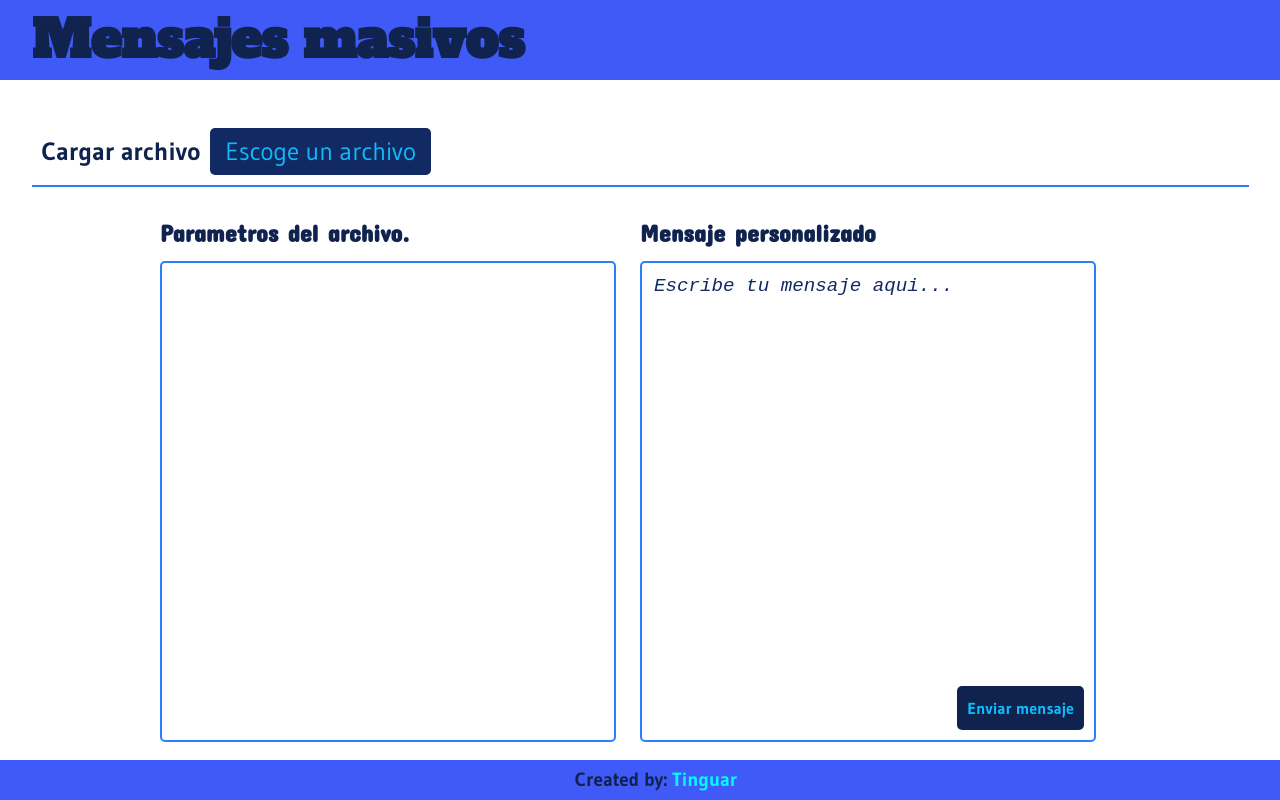
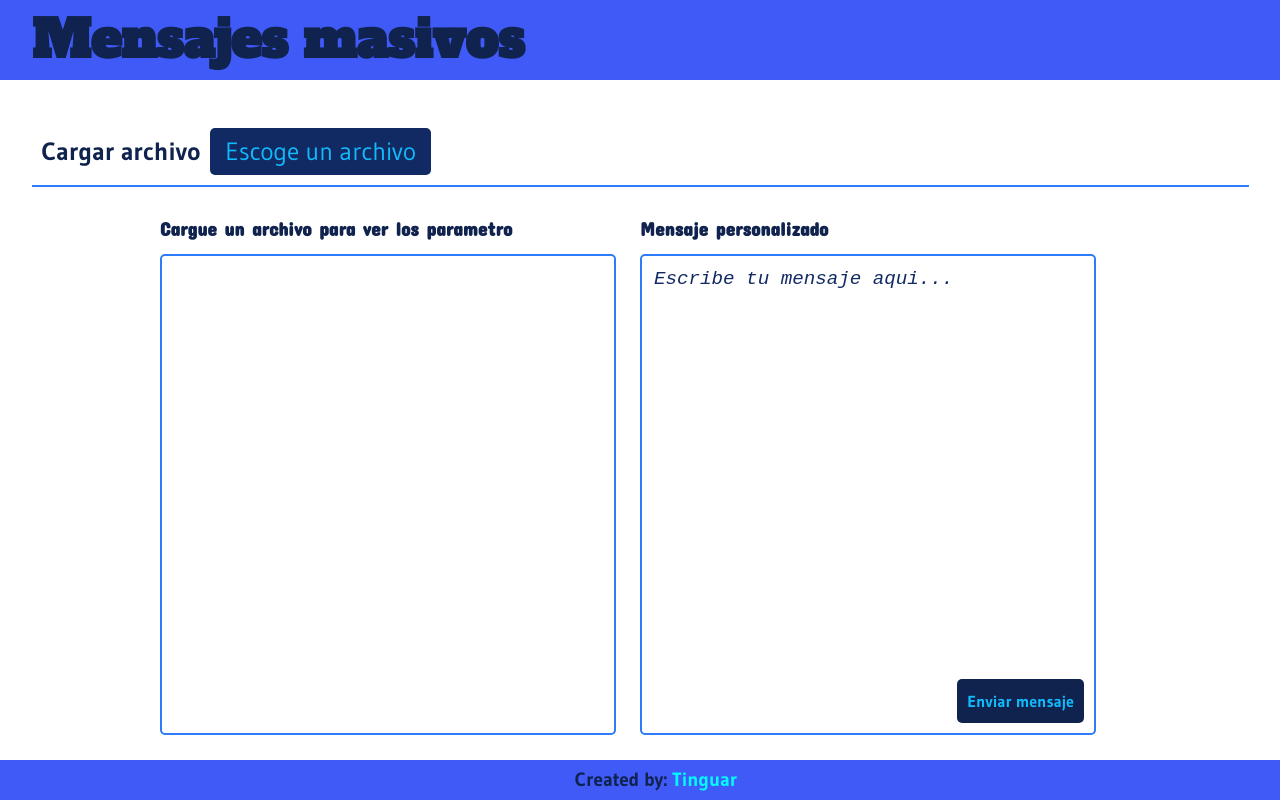
Before and after one commit to tinguar/mensajes-masivos-whatsapp, a React (Vite) app in the folder frontend/: page / in a window 1280 px wide. Built offline with nearby package versions, Linux system fonts and the light colour scheme.

Commit message:
select main param

```diff
--- /dev/null
+++ b/frontend/helpers/findParamByName.ts
@@ -0,0 +1 @@
+export default function findParamByName(params, name) {}
--- /dev/null
+++ b/frontend/hooks/useSendMainParam.tsx
@@ -0,0 +1,57 @@
+import axios from "axios";
+import { useState } from "react";
+import { useSelector } from "react-redux";
+
+const useSendMainParam = () => {
+  const [currentMainParam, setCurrentMainParam] = useState("");
+  const [error, setError] = useState(null);
+  const [isLoading, setIsLoading] = useState(false);
+  const { params } = useSelector((state: any) => state.globalState);
+
+  const postMainParam = async () => {
+    setIsLoading(true);
+    setError(null);
+
+    try {
+      const response = await axios.post(
+        "http://localhost:5000/numero-columna",
+        {
+          columna: currentMainParam,
+        }
+      );
+
+      if (response.status !== 200) {
+        throw new Error("Error uploading file.");
+      }
+      console.log(response.data);
+    } catch (error: any) {
+      setError(error);
+    } finally {
+      setIsLoading(false);
+    }
+  };
+
+  const verifyMainParam = () => {
+    for (const param of params) {
+      if (param.isMain === true) {
+        return true;
+      }
+    }
+    return false;
+  };
+
+  const chooseMainParam = (nameParam: string) => {
+    setCurrentMainParam(nameParam);
+    postMainParam();
+  };
+
+  return {
+    isLoading,
+    error,
+    // mainParam,
+    verifyMainParam,
+    chooseMainParam,
+  };
+};
+
+export default useSendMainParam;
--- a/frontend/redux/mainSlice.tsx
+++ b/frontend/redux/mainSlice.tsx
@@ -1,26 +1,38 @@
 import { createSlice } from "@reduxjs/toolkit";
+
+export interface IParam {
+  name: string;
+  isMain: boolean;
+}
+export interface IGobalState {
+  params: IParam[] | [];
+  message: string | "";
+}
 
 const mainSlice = createSlice({
   name: "gobalState",
   initialState: {
-    // currentFile: {
-    //   name: null || String,
-    //   size: null || Number,
-    //   type: null || String,
-    //   url: null || String,
-    // },
     params: [],
     message: "",
-  },
+  } as IGobalState,
   reducers: {
-    // setCurrentFile: (state, action) => {
-    //   state.currentFile = action.payload;
-    // },
     setParams: (state, action) => {
-      state.params = action.payload;
+      const arrayParams = action.payload as string[];
+      const currentParams = [] as IParam[];
+      arrayParams.map((param: string) => {
+        return currentParams.push({ name: param, isMain: false });
+      });
+      state.params = currentParams;
     },
     setMessage: (state, action) => {
       state.message = action.payload;
+    },
+    setMainParam: (state, action) => {
+      const currentParams = state.params as IParam[];
+      const indexParam = currentParams.findIndex(
+        (param) => param.name === action.payload
+      );
+      currentParams[indexParam].isMain = true;
     },
   },
 });
@@ -30,4 +42,5 @@ export const {
   // setCurrentFile,
   setParams,
   setMessage,
+  setMainParam,
 } = mainSlice.actions;
--- a/frontend/src/components/inputFile/index.tsx
+++ b/frontend/src/components/inputFile/index.tsx
@@ -31,7 +31,6 @@ export default function InputFile() {
 
   useEffect(() => {
     if (params.length > 0) {
-      console.log(params);
       dispatch(setParams(params));
     }
   }, [params]);
--- /dev/null
+++ b/frontend/src/components/parameters/ChooseMainParam.tsx
@@ -0,0 +1,28 @@
+import { IParam } from "../../../redux/mainSlice";
+
+import useSendMainParam from "../../../hooks/useSendMainParam";
+import { useSelector } from "react-redux";
+// import { setMainParam } from "../../../redux/mainSlice";
+
+export default function ChooseMainParam() {
+  //   const dispatch = useDispatch();
+  const { params } = useSelector((state: any) => state.globalState);
+  const { chooseMainParam } = useSendMainParam();
+
+  return (
+    <div className="paramsList__containerScroll">
+      {params &&
+        params.map((param: IParam, index: number) => {
+          return (
+            <div
+              className="paramsList__container--contentParam"
+              key={index}
+              onClick={() => chooseMainParam(param.name)}
+            >
+              <span className="contentParam__parameter">{param.name}</span>
+            </div>
+          );
+        })}
+    </div>
+  );
+}
--- /dev/null
+++ b/frontend/src/components/parameters/HeaderParams.tsx
@@ -0,0 +1,22 @@
+import useSendMainParam from "../../../hooks/useSendMainParam";
+import { useSelector } from "react-redux";
+
+export default function HeaderParams() {
+  const { verifyMainParam } = useSendMainParam();
+  const { params } = useSelector((state: any) => state.globalState);
+
+  return (
+    <div className="containerParams__contentTitle">
+      <div className="containerParams__title secondaryTitle ">
+        {params.length > 0
+          ? "Parametros del archivo."
+          : "Cargue un archivo para ver los parametro"}
+      </div>
+      {!verifyMainParam() && params.length > 0 && (
+        <div className="containerParams__helperLabel">
+          Escoje el parametro que coresponde a los numeros de celular
+        </div>
+      )}
+    </div>
+  );
+}
--- /dev/null
+++ b/frontend/src/components/parameters/ScrollParams.tsx
@@ -0,0 +1,29 @@
+import { IParam, setMessage } from "../../../redux/mainSlice";
+import { useDispatch, useSelector } from "react-redux";
+
+export default function ScrollParams() {
+  const dispatch = useDispatch();
+  const { params, message } = useSelector((state: any) => state.globalState);
+
+  const selectParam = (param: string) => {
+    dispatch(setMessage(message + `[${param}] `));
+  };
+
+  return (
+    <div className="paramsList__containerScroll">
+      {params &&
+        params.map((param: IParam, index: number) => {
+          return (
+            <div
+              className="paramsList__container--contentParam"
+              key={index}
+              onClick={() => selectParam(param.name)}
+            >
+              <span className="contentParam__parameter">{param.name}</span>
+            </div>
+          );
+        })}
+      {params.length === 0 && <h3>No hay parametros disponibles</h3>}
+    </div>
+  );
+}
--- a/frontend/src/components/parameters/index.css
+++ b/frontend/src/components/parameters/index.css
@@ -9,6 +9,14 @@
   font-weight: bold;
   color: var(---color-theme-type-6-2);
 }
+
+.containerParams__helperLabel {
+  color: var(--color-darger);
+  font-size: 0.9rem;
+  line-height: 0.9rem;
+  margin-bottom: 10px;
+}
+
 .containerParams__paramsList {
   height: 90%;
   width: 100%;
--- a/frontend/src/components/parameters/index.tsx
+++ b/frontend/src/components/parameters/index.tsx
@@ -1,37 +1,19 @@
 import "./index.css";
-import { useSelector, useDispatch } from "react-redux";
-import { setMessage } from "../../../redux/mainSlice";
+// import { useSelector, useDispatch } from "react-redux";
+// import { IParam, setMessage } from "../../../redux/mainSlice";
+import useSendMainParam from "../../../hooks/useSendMainParam";
+import HeaderParams from "./HeaderParams";
+import ScrollParams from "./ScrollParams";
+import ChooseMainParam from "./ChooseMainParam";
 
 export default function Parameters() {
-  const dispatch = useDispatch();
-  const params = useSelector((state: any) => state.globalState.params);
-  const message = useSelector((state: any) => state.globalState.message);
-
-  const selectParam = (param: string) => {
-    dispatch(setMessage(message + `[${param}] `));
-  };
-
+  const { verifyMainParam } = useSendMainParam();
   return (
     <div className="containerParams">
-      <div className="containerParams__title secondaryTitle ">
-        Parametros del archivo.
-      </div>
+      <HeaderParams />
       <div className="containerParams__paramsList">
-        <div className="paramsList__containerScroll">
-          {params &&
-            params.map((param: any, index: number) => {
-              return (
-                <div
-                  className="paramsList__container--contentParam"
-                  key={index}
-                  onClick={() => selectParam(param)}
-                >
-                  <span className="contentParam__parameter">{param}</span>
-                </div>
-              );
-            })}
-          {params.length === 0 && <h3>No hay parametros disponibles</h3>}
-        </div>
+        {verifyMainParam() && <ScrollParams />}
+        {!verifyMainParam() && <ChooseMainParam />}
       </div>
     </div>
   );
--- a/frontend/src/index.css
+++ b/frontend/src/index.css
@@ -44,6 +44,8 @@ body {
   /* fondo */
   ---color-theme-type-7: #ffffff;
   ---color-theme-type-8: #888698;
+
+  --color-darger: red;
 }
 
 .principalTitle {
@@ -53,7 +55,7 @@ body {
   line-height: 1.1;
 }
 .secondaryTitle {
-  font-size: 1.5rem;
+  font-size: 1.2rem;
   font-weight: bold;
   font-family: "Concert One", cursive;
 }
```
